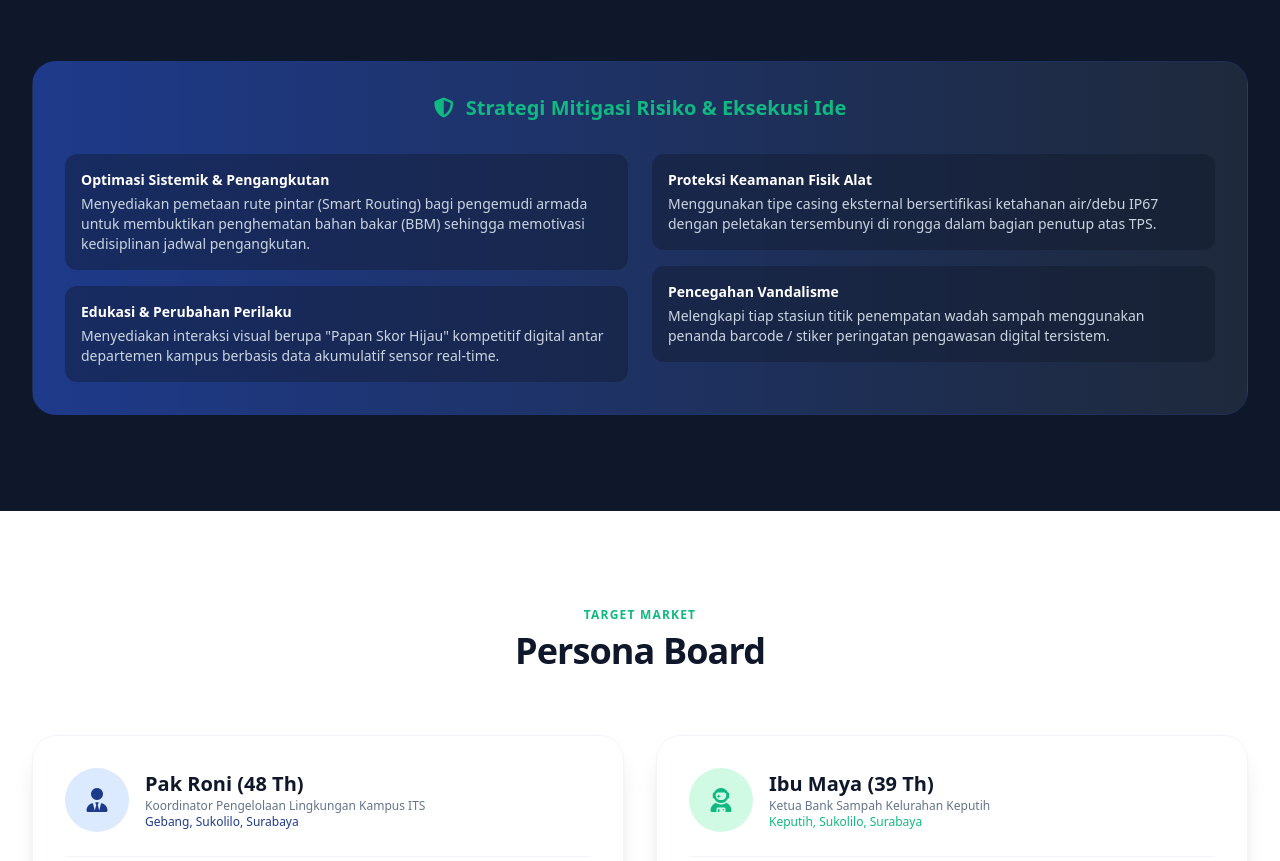
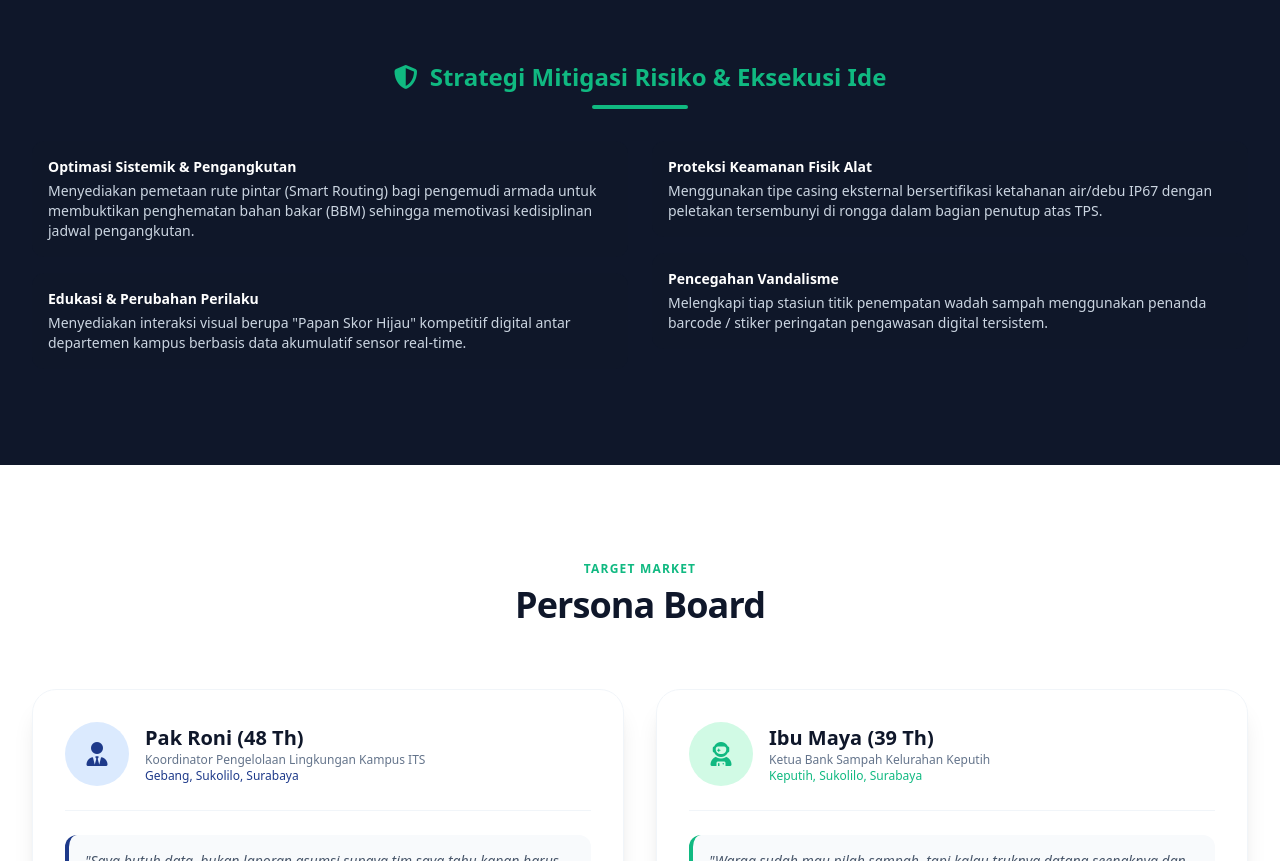
Before and after one commit to lghifari/GeoWaste.github.io, a plain HTML site: page index.html in a window 1280 px wide. Shown: the part 2781-3642 px from the top of the page. Drawn offline with nearby package versions, Linux system fonts and the light colour scheme.

Commit message:
Update index.html

```diff
--- a/index.html
+++ b/index.html
@@ -268,11 +268,15 @@
                 </div>
             </div>
 
-            <div class="bg-gradient-to-r from-geoBlue to-slate-800 p-8 rounded-3xl border border-blue-900/30">
-                <h3 class="text-xl font-bold mb-8 flex items-center justify-center gap-3 text-geoGreen text-center">
+            <div class="text-center mb-8">
+                <h3 class="text-2xl font-bold text-geoGreen flex items-center justify-center gap-3">
                     <i class="fa-solid fa-shield-halved"></i>
                     Strategi Mitigasi Risiko & Eksekusi Ide
                 </h3>
+
+                <div class="w-24 h-1 bg-geoGreen mx-auto mt-3 rounded-full"></div>
+            </div>
+
                 <div class="grid grid-cols-1 md:grid-cols-2 gap-6 text-sm">
                     <div class="space-y-4">
                         <div class="bg-slate-900/40 p-4 rounded-xl">
```
